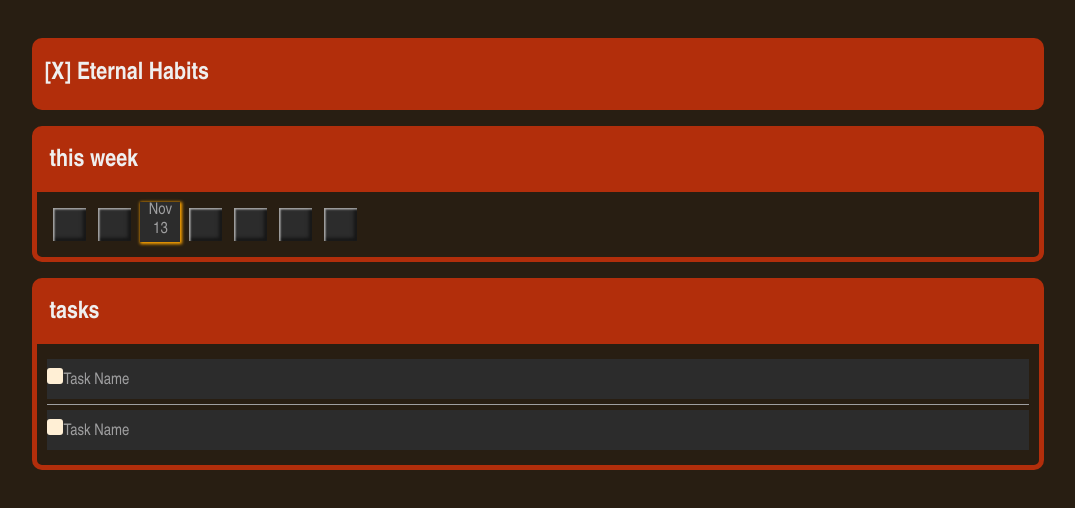
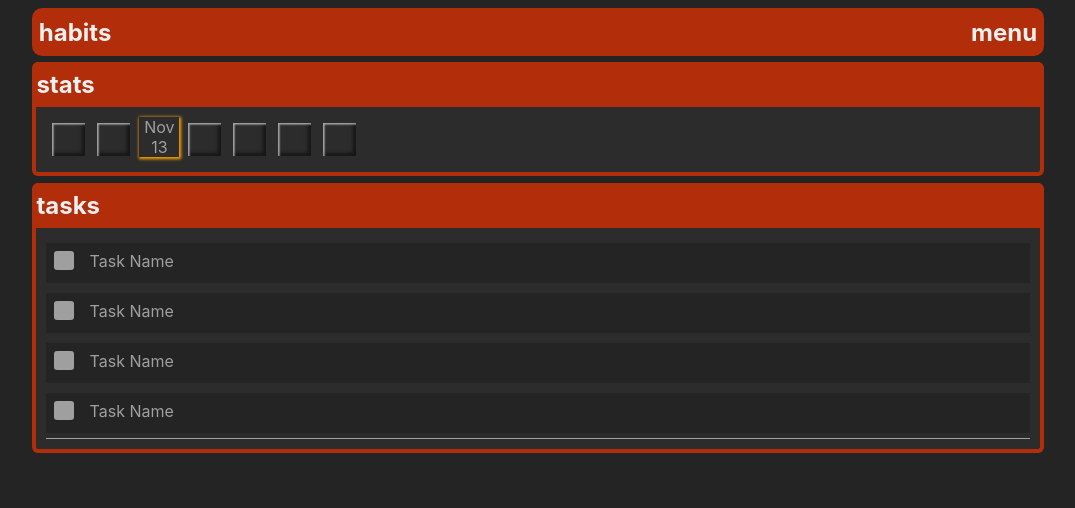
Before and after one commit to grantsiemens/habitwrangler, a React (Create React App) app: page / in a window 1280 px wide. Shown: the top 508 px of the page, without its empty margins (102-1177 px from the left). Built offline with nearby package versions, Linux system fonts and the light colour scheme.

Commit message:
updated npm. continue to work on 'this week', 'tasks' and 'header'.

```diff
--- a/src/App.js
+++ b/src/App.js
@@ -10,9 +10,8 @@ const initialTheme = {
   colorPrimary2: 'orange',
   colorSecondary1: '#2c2c2c',
   colorSecondary2: '#9f9fa0',
-  colorBg: '#281e12',
-  mainContainerBg: '#281e12',
-  fontFamily: '"Arial Narrow", Arial, sans-serif',
+  colorSecondary3: '#242424',
+  fontFamily: '-apple-system, BlinkMacSystemFont, "Segoe UI", Roboto, Helvetica, Arial, sans-serif, "Apple Color Emoji", "Segoe UI Emoji", "Segoe UI Symbol"',
 }
 
 /*Begin Files*/
@@ -20,23 +19,23 @@ const initialTheme = {
 //Non Theme Specific Global
 const GlobalStyle = createGlobalStyle`
 body{
-  background: ${props => props.theme.colorBg};
+  background: ${props => props.theme.colorSecondary3};
   color: ${props => props.theme.fontColor2};
   font-family: ${props => props.theme.fontFamily};
 }
 h1{
   font-size: 1.5em;
   color: ${props => props.theme.fontColor1};
+  margin:0;
+  padding: 0;
 }
 `
 
 const SizingContainer = styled.div `
   @media (min-width: 768px){
-    background: ${props => props.theme.mainContainerBg};
     width: 80%;
     margin-left: auto;
     margin-right: auto;
-    padding: 30px;
   }
 `
 
@@ -46,16 +45,21 @@ const StyledHeader = styled.header `
   //so far, these styles need to be consistant.
   background-color: ${props => props.theme.colorPrimary1};
   width: 100%;
-  min-height: 4.5em;
-  margin-bottom: .5em;
+  min-height: 3em;
   border-radius: 10px;
   display:flex;
+
   align-items: center;
-  h1{
-    margin-left: 12px;
-  }
   @media (min-width: 768px){
   }
+`
+
+const StyledHeaderInner = styled.div`
+width:100%;
+display: flex;
+justify-content: space-between;
+margin-left: .4em;
+margin-right: .4em;
 `
 
 
@@ -79,8 +83,12 @@ function App() {
 function Header(){
   return(
       <StyledHeader>
-        <h1>[X] Eternal Habits</h1>
+        <StyledHeaderInner>
+        <h1>habits</h1>
+        <h1>menu</h1>
+        </StyledHeaderInner>
       </StyledHeader>
+
   )
 }
 
--- a/src/Default.js
+++ b/src/Default.js
@@ -7,20 +7,31 @@ const Flex = styled.div`
 `;
 
 const StyledWindow = styled.div`
-  border: ${props => props.theme.colorPrimary1} 5px solid;
+  border-left: ${props => props.theme.colorPrimary1} .3em solid;
+  border-right: ${props => props.theme.colorPrimary1} .3em solid;
+  border-bottom: ${props => props.theme.colorPrimary1} .3em solid;
   display: block;
-  border-radius: 10px;
-  margin-top: 1em;
-  margin-bottom: 1em;
+  border-radius: 6px;
+  background: ${props => props.theme.colorSecondary1};
 `
+
+const WindowDivider = styled.div`
+  margin-top: .4em;
+  margin-bottom: .4em;
+  `
 
 const WindowTitleBar = styled.div`
   background-color: ${props => props.theme.colorPrimary1};
-  display: inline-block;
   width:100%;
-  h1{
-    margin-left: 12px;
-  }
+  display:flex;
+  align-items: center;
+
+
+`
+
+const WindowTitleBarContent = styled.div`
+margin-top: .5em;
+margin-bottom: .5em;
 `
 
 const WindowPane = styled.div`
@@ -54,13 +65,18 @@ const StyledTaskContainer = styled.div`
   height: 2.5em;
   margin-top: 5px;
   margin-bottom: 5px;
-  background: ${props => props.theme.colorSecondary1};
+  background: ${props => props.theme.colorSecondary3};
 
 `
 
 const StyledTask = styled.div`
   width: 100%;
   display: flex;
+  padding: .5em;
+  label{
+    //make this programmable by checkbox status in Task component
+  color: ${props => props.checkStatusUp ? props => props.theme.colorPrimary2 : props.theme.colorSecondary2};
+  }
 
 `
 
@@ -90,19 +106,20 @@ const HiddenCheckbox = styled.input.attrs({ type: 'checkbox' })`
 `
 const Icon = styled.svg`
   fill: none;
-  stroke: white;
-  stroke-width: 2px;
+  stroke: ${props => props.theme.colorSecondary2};
+  stroke-width: .2em;
 `
 
 const StyledCheckbox = styled.div`
   display: inline-block;
-  width: 16px;
-  height: 16px;
-  background: ${props => props.checked ? 'salmon' : 'papayawhip'};
+  width: 1.2em;
+  height: 1.2em;
+  margin-right: 1em;
+  background: ${props => props.checked ? props => props.theme.colorPrimary1 : props => props.theme.colorSecondary2};
   border-radius: 3px;
   transition: all 150ms;
   ${HiddenCheckbox}:focus + & {
-    box-shadow: 0 0 0 3px pink;
+    box-shadow: 0 0 0 3px ${props => props.theme.colorPrimary2};
   }
 
   ${Icon} {
@@ -120,7 +137,9 @@ function Default(){
 
     return(
         <>
+            <WindowDivider/>
             <Status/>
+            <WindowDivider/>
             <TaskList/>
         </>
     )
@@ -142,16 +161,18 @@ const Checkbox = ({ className, checked, ...props }) => (
 function Window(props){
     return(
         <StyledWindow>
-            <WindowTitleBar><h1>{props.title}</h1></WindowTitleBar>
-            <WindowPane>
-                {props.content}
-            </WindowPane>
+            <WindowTitleBar>
+                <WindowTitleBarContent>
+                    <h1 className="tPos{props.tPos}">{props.t}</h1>
+                </WindowTitleBarContent>
+            </WindowTitleBar>
+            <WindowPane>{props.content}</WindowPane>
         </StyledWindow>
     )
 }
 function Status(){
     return(
-            <Window title="this week" content={
+            <Window t="stats" tPos="2" content={
                 <Flex>
                     <ProgressBar/>
                     <ProgressBar/>
@@ -168,13 +189,14 @@ function Status(){
 
 const TaskList = () => {
 return (
-    <Window title="tasks" content={
+    <Window t="tasks" content={
         <StyledTaskList>
         <Flex column>
             <StyledTaskContainer><Task taskName="Task Name" checked={false} /></StyledTaskContainer>
+            <StyledTaskContainer> <Task taskName="Task Name" checked={true} /></StyledTaskContainer>
+            <StyledTaskContainer> <Task taskName="Task Name" checked={true} /></StyledTaskContainer>
+            <StyledTaskContainer> <Task taskName="Task Name" checked={true} /></StyledTaskContainer>
             <StyledTaskLineBreak/>
-            <StyledTaskContainer> <Task taskName="Task Name" checked={true} /></StyledTaskContainer>
-
         </Flex>
             </StyledTaskList>
 
@@ -185,15 +207,20 @@ return (
 }
 
 const Task = (props) => {
-const [checked, setChecked] = useState(false);
-
+const taskApi = false;
+const [checked, setChecked] = useState(taskApi);
+//send checked status back up for styledTask
 const handleChange = () => {
     setChecked(prevState => !prevState);
+    //send / receive data with api
+
 };
 
     return(
 
-            <StyledTask>
+            <StyledTask
+            checkStatusUp={checked}
+            >
                 <div>
 
                 <label>
```
Also changed, not shown: 1 other file (tests, documents, lock files or other folders).
